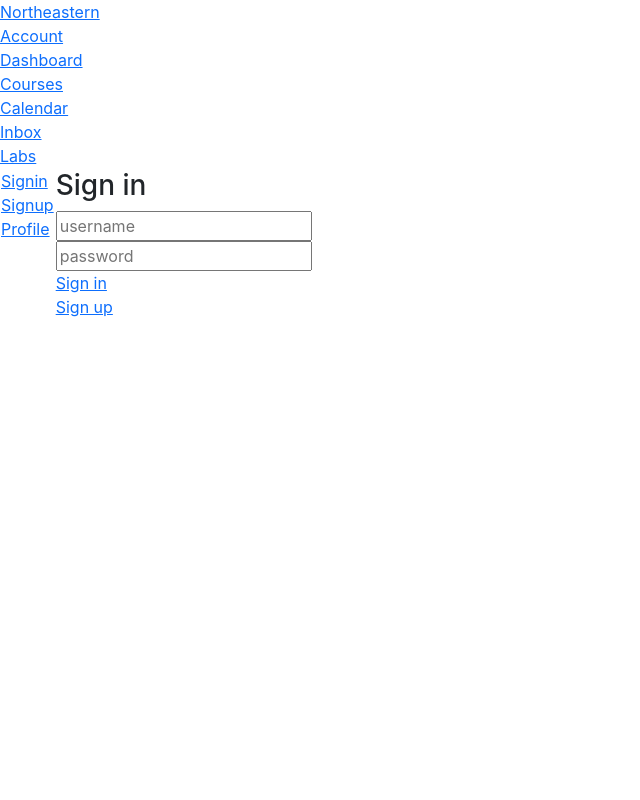
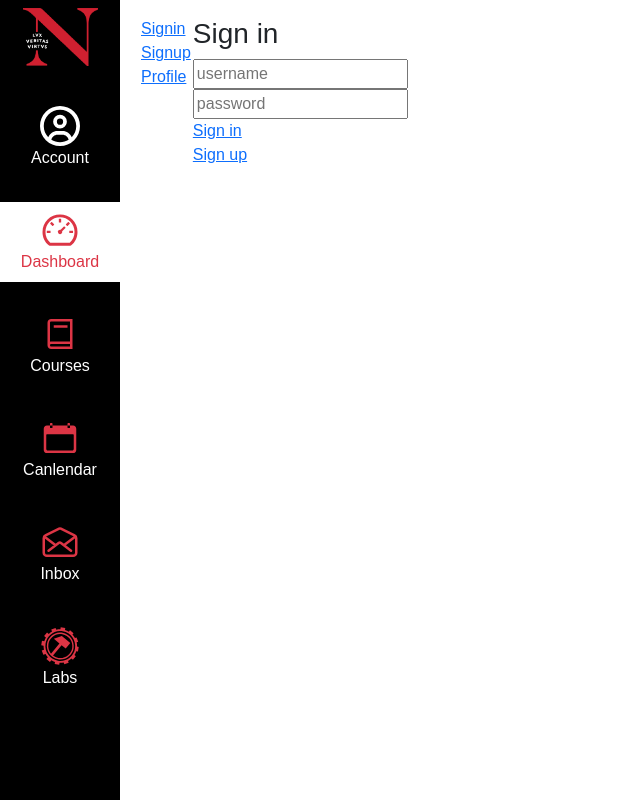
Before and after one commit to its-mz/kanbas-react-web-app-cs5610-fa24, a React (Create React App) app: page /#/Kanbas/Account/Signin in a window 1280 px wide. Shown: the whole page, without its empty margins (0-640 px from the left). Built offline with nearby package versions, Linux system fonts and the light colour scheme; the HTML template or start-up script is replaced by a standard one.

Commit message:
done 4.1, starting 4.2

```diff
--- a/src/Kanbas/Courses/Navigation.tsx
+++ b/src/Kanbas/Courses/Navigation.tsx
@@ -1,18 +1,18 @@
 import { Link } from "react-router-dom";
 export default function CoursesNavigation() {
     return (
-        <div id="wd-courses-navigation">
-            <Link id="wd-course-home-link" to="/Kanbas/Courses/1234/Home">Home</Link><br />
-            <Link id="wd-course-modules-link" to="/Kanbas/Courses/1234/Modules">Modules
-            </Link><br />
-            <Link id="wd-course-piazza-link" to="/Kanbas/Courses/1234/Piazza">Piazza</Link><br />
-            <Link id="wd-course-zoom-link" to="/Kanbas/Courses/1234/Zoom">Zoom</Link><br />
-            <Link id="wd-course-quizzes-link" to="/Kanbas/Courses/1234/Assignments">
-                Assignments</Link><br />
-            <Link id="wd-course-assignments-link" to="/Kanbas/Courses/1234/Quizzes">Quizzes
-            </Link><br />
-            <Link id="wd-course-grades-link" to="/Kanbas/Courses/1234/Grades">Grades</Link><br />
-            <Link id="wd-course-people-link" to="/Kanbas/Courses/1234/People">People</Link><br />
+        <div className="wd list-group fs-5 rounded-0">
+            <Link id="wd-course-home-link" to="/Kanbas/Courses/1234/Home" className="list-group-item active border border-0">Home</Link>
+            <Link id="wd-course-modules-link" to="/Kanbas/Courses/1234/Modules" className="list-group-item text-danger border border-0">Modules
+            </Link>
+            <Link id="wd-course-piazza-link" to="/Kanbas/Courses/1234/Piazza" className="list-group-item text-danger border border-0">Piazza</Link>
+            <Link id="wd-course-zoom-link" to="/Kanbas/Courses/1234/Zoom" className="list-group-item text-danger border border-0">Zoom</Link>
+            <Link id="wd-course-quizzes-link" to="/Kanbas/Courses/1234/Assignments" className="list-group-item text-danger border border-0">
+                Assignments</Link>
+            <Link id="wd-course-assignments-link" to="/Kanbas/Courses/1234/Quizzes" className="list-group-item text-danger border border-0">Quizzes
+            </Link>
+            <Link id="wd-course-grades-link" to="/Kanbas/Courses/1234/Grades" className="list-group-item text-danger border border-0">Grades</Link>
+            <Link id="wd-course-people-link" to="/Kanbas/Courses/1234/People" className="list-group-item text-danger border border-0">People</Link>
         </div>
     );
 }
--- a/src/Kanbas/Courses/index.tsx
+++ b/src/Kanbas/Courses/index.tsx
@@ -11,16 +11,11 @@ export default function Courses() {
         <div id="wd-courses">
             <h2 className="text-danger"><FaAlignJustify className="me-4 fs-4 mb-1" />Course 1234</h2>
             <hr />
-            {/* <table>
-                <tr>
-                    <td valign="top"> */}
             <div className="d-flex">
                 <div className="d-none d-md-block">
                     <CoursesNavigation />
-                    {/* </td> */}
                 </div>
-                <div className="flex-fill">{/* </div> */}
-                    {/* <td valign="top"> */}
+                <div className="flex-fill">
                     <Routes>
                         <Route path="/" element={<Navigate to="Home" />} />
                         <Route path="Home" element={<Home />} />
@@ -33,9 +28,6 @@ export default function Courses() {
                         <Route path="Grades" element={<h2>Grades</h2>} />
                         <Route path="Quizzes" element={<h2>Quizzes</h2>} />
                     </Routes>
-                    {/* </td>
-                </tr>
-            </table> */}
                 </div>
             </div>
         </div >
--- a/src/Kanbas/Navigation.tsx
+++ b/src/Kanbas/Navigation.tsx
@@ -1,14 +1,49 @@
+import { AiOutlineDashboard } from "react-icons/ai";
+import { LiaBookSolid } from "react-icons/lia";
+import { FaRegCircleUser } from "react-icons/fa6";
+import { IoIosCalendar } from "react-icons/io";
+import { IoMailOpenOutline } from "react-icons/io5";
+import { GiGearHammer } from "react-icons/gi";
 import { Link } from "react-router-dom";
 export default function KanbasNavigation() {
     return (
-        <div id="wd-kanbas-navigation">
-            <a href="https://www.northeastern.edu/" id="wd-neu-link" target="_blank">Northeastern</a><br />
-            <Link to="/Kanbas/Account" id="wd-account-link">Account</Link><br />
-            <Link to="/Kanbas/Dashboard" id="wd-dashboard-link">Dashboard</Link><br />
-            <Link to="/Kanbas/Dashboard" id="wd-course-link">Courses</Link><br />
-            <Link to="/Kanbas/Calendar" id="wd-calendar-link">Calendar</Link><br />
-            <Link to="/Kanbas/Inbox" id="wd-inbox-link">Inbox</Link><br />
-            <Link to="/Labs" id="wd-labs-link">Labs</Link><br />
+        <div id="wd-kanbas-navigation" style={{ width: 120 }}
+            className="list-group rounded-0 position-fixed
+         bottom-0 top-0 d-none d-md-block bg-black z-2">
+            <a id="wd-neu-link" target="_blank"
+                href="https://www.northeastern.edu/"
+                className="list-group-item bg-black border-0 text-center">
+                <img src="/images/NEU.png" width="75px" /></a><br />
+            <Link to="/Kanbas/Account" id="wd-account-link"
+                className="list-group-item text-center border-0 bg-black text-white">
+                <FaRegCircleUser className="fs-1 text text-white" /><br />
+                Account </Link><br />
+            <Link to="/Kanbas/Dashboard" id="wd-dashboard-link"
+                className="list-group-item text-center border-0
+                   bg-white text-danger">
+                <AiOutlineDashboard className="fs-1 text-danger" /><br />
+                Dashboard </Link><br />
+            <Link to="/Kanbas/Dashboard" id="wd-course-link"
+                className="list-group-item text-white
+                   bg-black text-center border-0">
+                <LiaBookSolid className="fs-1 text-danger" /><br />
+                Courses </Link><br />
+            {/* complete styling the rest of the links */}
+            <Link to="/Kanbas/Dashboard" id="wd-calendar-link"
+                className="list-group-item text-white
+                   bg-black text-center border-0">
+                <IoIosCalendar className="fs-1 text-danger" /><br />
+                Canlendar </Link><br />
+            <Link to="/Kanbas/Dashboard" id="wd-inbox-link"
+                className="list-group-item text-white
+                   bg-black text-center border-0">
+                <IoMailOpenOutline className="fs-1 text-danger" /><br />
+                Inbox </Link><br />
+            <Link to="/Kanbas/Dashboard" id="wd-labs-link"
+                className="list-group-item text-white
+                   bg-black text-center border-0">
+                <GiGearHammer className="fs-1 text-danger" /><br />
+                Labs </Link><br />
         </div>
     );
 }
--- a/src/Kanbas/index.tsx
+++ b/src/Kanbas/index.tsx
@@ -3,30 +3,12 @@ import Account from "./Account";
 import Dashboard from "./Dashboard";
 import KanbasNavigation from "./Navigation";
 import Courses from "./Courses";
-
+import "./styles.css";
 export default function Kanbas() {
   return (
     <div id="wd-kanbas">
-      {/* <h1>Kanbas</h1>
-      <table>
-        <tr>
-          <td valign="top">
-            <KanbasNavigation />
-          </td>
-          <td valign="top">
-            <Routes>
-              <Route path="/" element={<Navigate to="Account" />} />
-              <Route path="/Account/*" element={<Account />} />
-              <Route path="/Dashboard" element={<Dashboard />} />
-              <Route path="/Courses/:cid/*" element={<Courses />} />
-              <Route path="/Calendar" element={<h1>Calendar</h1>} />
-              <Route path="/Inbox" element={<h1>Inbox</h1>} />
-            </Routes>
-          </td>
-        </tr>
-      </table> */}
       <KanbasNavigation />
-      <div>
+      <div className="wd-main-content-offset p-3">
         <Routes>
           <Route path="/" element={<Navigate to="Account" />} />
           <Route path="/Account/*" element={<Account />} />
--- /dev/null
+++ b/src/Kanbas/styles.css
@@ -0,0 +1,20 @@
+body {
+    margin: 0;
+    padding: 0;
+}
+
+body * {
+    font-family: Arial, Helvetica, sans-serif;
+}
+
+@media (min-width: 768px) {
+    #wd-kanbas .wd-main-content-offset {
+        padding-left: 140px !important;
+    }
+}
+
+.list-group.wd>.list-group-item.active {
+    color: black;
+    background-color: white;
+    border-left: 3px solid black !important;
+}
```
Also changed, not shown: public/images/NEU.png (added).
